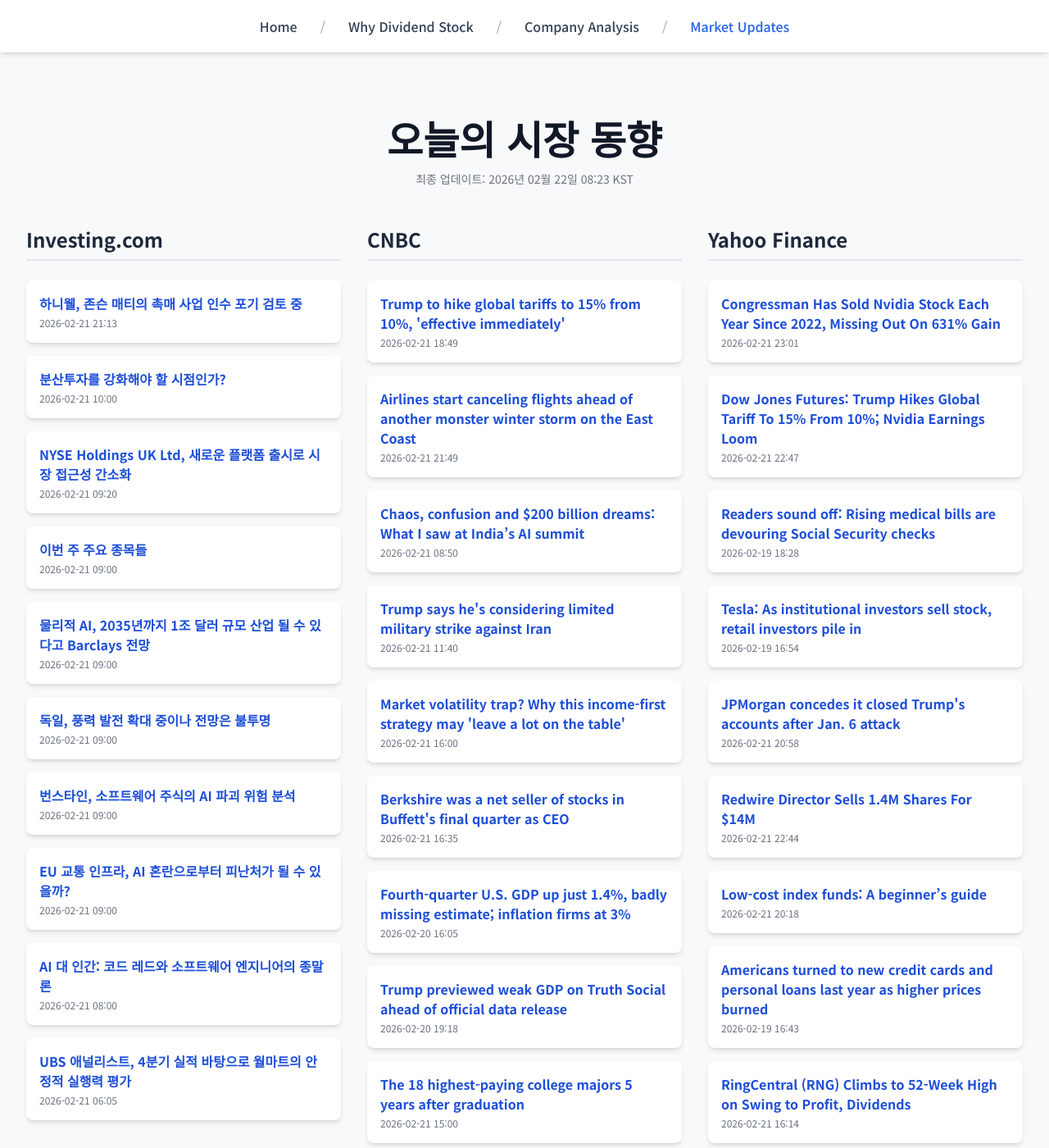
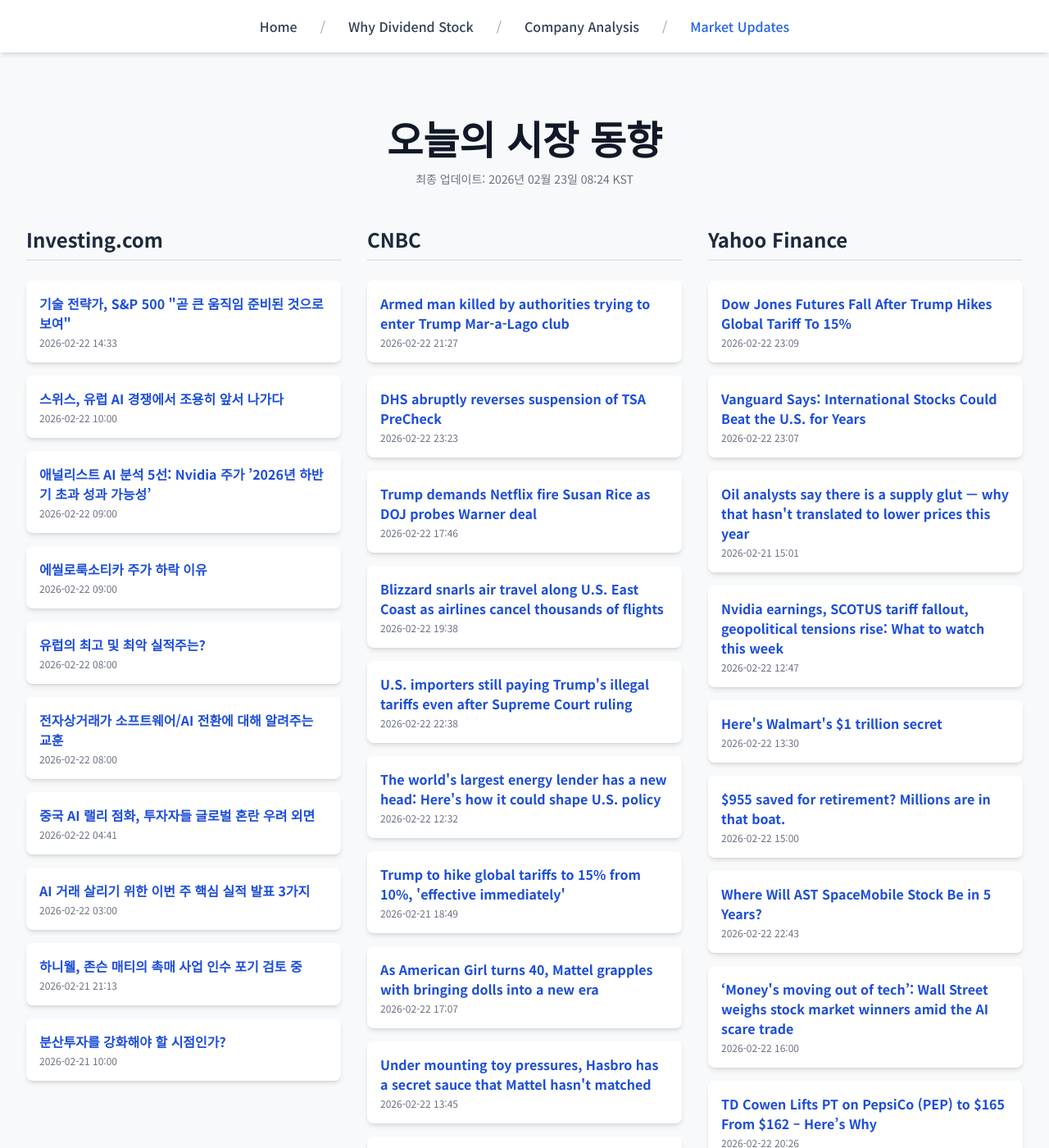
Before and after one commit to Kay-Hwang/my-company-analysis, a Jekyll site: the page built from market-updates.html, in a window 1280 px wide and 1400 px high. Shown: the whole window at 82% size. Built offline with Jekyll 4.4.1, drawn with Linux system fonts in a browser that asks for light colours; nearby versions of some CDN libraries; a script that is not in the unit is left out; some of the changed text lies outside the part shown.

Commit message:
Update daily data

```diff
--- a/_data/latest_data.json
+++ b/_data/latest_data.json
@@ -1,7 +1,55 @@
 {
-  "lastUpdated": "2026년 02월 22일 08:23 KST",
+  "lastUpdated": "2026년 02월 23일 08:24 KST",
   "news": {
     "investing": [
+      {
+        "title": "기술 전략가, S&P 500 \"곧 큰 움직임 준비된 것으로 보여\"",
+        "link": "https://kr.investing.com/news/stock-market-news/article-1834381",
+        "pubDate": "2026-02-22 14:33:11",
+        "summary": "기술 전략가, S&P 500 \"곧 큰 움직임 준비된 것으로 보여\""
+      },
+      {
+        "title": "스위스, 유럽 AI 경쟁에서 조용히 앞서 나가다",
+        "link": "https://kr.investing.com/news/stock-market-news/article-1834352",
+        "pubDate": "2026-02-22 10:00:02",
+        "summary": "스위스, 유럽 AI 경쟁에서 조용히 앞서 나가다"
+      },
+      {
+        "title": "애널리스트 AI 분석 5선: Nvidia 주가 ’2026년 하반기 초과 성과 가능성’",
+        "link": "https://kr.investing.com/news/stock-market-news/article-1834348",
+        "pubDate": "2026-02-22 09:00:03",
+        "summary": "애널리스트 AI 분석 5선: Nvidia 주가 ’2026년 하반기 초과 성과 가능성’"
+      },
+      {
+        "title": "에씰로룩소티카 주가 하락 이유",
+        "link": "https://kr.investing.com/news/stock-market-news/article-1834345",
+        "pubDate": "2026-02-22 09:00:03",
+        "summary": "에씰로룩소티카 주가 하락 이유"
+      },
+      {
+        "title": "유럽의 최고 및 최악 실적주는?",
+        "link": "https://kr.investing.com/news/stock-market-news/article-1834342",
+        "pubDate": "2026-02-22 08:00:04",
+        "summary": "유럽의 최고 및 최악 실적주는?"
+      },
+      {
+        "title": "전자상거래가 소프트웨어/AI 전환에 대해 알려주는 교훈",
+        "link": "https://kr.investing.com/news/stock-market-news/article-1834341",
+        "pubDate": "2026-02-22 08:00:03",
+        "summary": "전자상거래가 소프트웨어/AI 전환에 대해 알려주는 교훈"
+      },
+      {
+        "title": "중국 AI 랠리 점화, 투자자들 글로벌 혼란 우려 외면",
+        "link": "https://kr.investing.com/news/stock-market-news/article-1834338",
+        "pubDate": "2026-02-22 04:41:55",
+        "summary": "중국 AI 랠리 점화, 투자자들 글로벌 혼란 우려 외면"
+      },
+      {
+        "title": "AI 거래 살리기 위한 이번 주 핵심 실적 발표 3가지",
+        "link": "https://kr.investing.com/news/stock-market-news/article-1834334",
+        "pubDate": "2026-02-22 03:00:04",
+        "summary": "AI 거래 살리기 위한 이번 주 핵심 실적 발표 3가지"
+      },
       {
         "title": "하니웰, 존슨 매티의 촉매 사업 인수 포기 검토 중",
         "link": "https://kr.investing.com/news/stock-market-news/article-1834317",
@@ -13,57 +61,45 @@
         "link": "https://kr.investing.com/news/stock-market-news/article-1834269",
         "pubDate": "2026-02-21 10:00:04",
         "summary": "분산투자를 강화해야 할 시점인가?"
-      },
-      {
-        "title": "NYSE Holdings UK Ltd, 새로운 플랫폼 출시로 시장 접근성 간소화",
-        "link": "https://kr.investing.com/news/stock-market-news/article-1834268",
-        "pubDate": "2026-02-21 09:20:20",
-        "summary": "NYSE Holdings UK Ltd, 새로운 플랫폼 출시로 시장 접근성 간소화"
-      },
-      {
-        "title": "이번 주 주요 종목들",
-        "link": "https://kr.investing.com/news/stock-market-news/article-1834262",
-        "pubDate": "2026-02-21 09:00:05",
-        "summary": "이번 주 주요 종목들"
-      },
-      {
-        "title": "물리적 AI, 2035년까지 1조 달러 규모 산업 될 수 있다고 Barclays 전망",
-        "link": "https://kr.investing.com/news/stock-market-news/article-1834261",
-        "pubDate": "2026-02-21 09:00:05",
-        "summary": "물리적 AI, 2035년까지 1조 달러 규모 산업 될 수 있다고 Barclays 전망"
-      },
-      {
-        "title": "독일, 풍력 발전 확대 중이나 전망은 불투명",
-        "link": "https://kr.investing.com/news/stock-market-news/article-1834265",
-        "pubDate": "2026-02-21 09:00:04",
-        "summary": "독일, 풍력 발전 확대 중이나 전망은 불투명"
-      },
-      {
-        "title": "번스타인, 소프트웨어 주식의 AI 파괴 위험 분석",
-        "link": "https://kr.investing.com/news/stock-market-news/article-1834263",
-        "pubDate": "2026-02-21 09:00:03",
-        "summary": "번스타인, 소프트웨어 주식의 AI 파괴 위험 분석"
-      },
-      {
-        "title": "EU 교통 인프라, AI 혼란으로부터 피난처가 될 수 있을까?",
-        "link": "https://kr.investing.com/news/stock-market-news/article-1834264",
-        "pubDate": "2026-02-21 09:00:02",
-        "summary": "EU 교통 인프라, AI 혼란으로부터 피난처가 될 수 있을까?"
-      },
-      {
-        "title": "AI 대 인간: 코드 레드와 소프트웨어 엔지니어의 종말론",
-        "link": "https://kr.investing.com/news/stock-market-news/article-1834258",
-        "pubDate": "2026-02-21 08:00:02",
-        "summary": "AI 대 인간: 코드 레드와 소프트웨어 엔지니어의 종말론"
-      },
-      {
-        "title": "UBS 애널리스트, 4분기 실적 바탕으로 월마트의 안정적 실행력 평가",
-        "link": "https://kr.investing.com/news/stock-market-news/article-1834249",
-        "pubDate": "2026-02-21 06:05:43",
-        "summary": "UBS 애널리스트, 4분기 실적 바탕으로 월마트의 안정적 실행력 평가"
       }
     ],
     "cnbc": [
+      {
+        "title": "Armed man killed by authorities trying to enter Trump Mar-a-Lago club",
+        "link": "https://www.cnbc.com/2026/02/22/trump-secret-service-shooting-mar-a-lago.html",
+        "pubDate": "Sun, 22 Feb 2026 21:27:42 GMT",
+        "summary": "President Donald Trump, who narrowly avoided being assassinated in 2024, was not at Mar-a-Lago when the man was killed."
+      },
+      {
+        "title": "DHS abruptly reverses suspension of TSA PreCheck",
+        "link": "https://www.cnbc.com/2026/02/22/tsa-airlines-weather-shutdown-blizzard-dhs.html",
+        "pubDate": "Sun, 22 Feb 2026 23:23:18 GMT",
+        "summary": "The TSA said its PreCheck airport screening lanes are operational, hours after the DHS said the faster security checkpoint services would be paused."
+      },
+      {
+        "title": "Trump demands Netflix fire Susan Rice as DOJ probes Warner deal",
+        "link": "https://www.cnbc.com/2026/02/22/trump-demands-netflix-fire-susan-rice-as-doj-probes-warner-deal.html",
+        "pubDate": "Sun, 22 Feb 2026 17:46:31 GMT",
+        "summary": "Rice argued during a podcast last week that \"it is not going to end well\" for corporations, news organizations, and law firms that \"bent the knee\" to Trump."
+      },
+      {
+        "title": "Blizzard snarls air travel along U.S. East Coast as airlines cancel thousands of flights",
+        "link": "https://www.cnbc.com/2026/02/21/blizzard-prompts-airlines-waive-flight-change-fees.html",
+        "pubDate": "Sun, 22 Feb 2026 19:38:48 GMT",
+        "summary": "American, Delta, JetBlue, United and others waived change and cancellation fees ahead of another massive winter storm."
+      },
+      {
+        "title": "U.S. importers still paying Trump's illegal tariffs even after Supreme Court ruling",
+        "link": "https://www.cnbc.com/2026/02/22/trump-tariffs-ieepa-supreme-court.html",
+        "pubDate": "Sun, 22 Feb 2026 22:38:39 GMT",
+        "summary": "Billions in U.S. cargo are still being slapped with Trump's \"reciprocal\" tariffs even after being struck down by the Supreme Court ruling."
+      },
+      {
+        "title": "The world's largest energy lender has a new head: Here's how it could shape U.S. policy",
+        "link": "https://www.cnbc.com/2026/02/22/the-worlds-largest-energy-lender-has-a-new-head-heres-how-it-could-shape-us-policy.html",
+        "pubDate": "Sun, 22 Feb 2026 12:32:18 GMT",
+        "summary": "Gregory Beard heads the Office of Energy Dominance Financing, which has nearly $300 billion in lending authority. These are his energy priorities."
+      },
       {
         "title": "Trump to hike global tariffs to 15% from 10%, 'effective immediately'",
         "link": "https://www.cnbc.com/2026/02/21/trump-tariffs.html",
@@ -71,120 +107,84 @@
         "summary": "Trump also warned: \"During the next short number of months, the Trump Administration will determine and issue the new and legally permissible Tariffs.\""
       },
       {
-        "title": "Airlines start canceling flights ahead of another monster winter storm on the East Coast",
-        "link": "https://www.cnbc.com/2026/02/21/blizzard-prompts-airlines-waive-flight-change-fees.html",
-        "pubDate": "Sat, 21 Feb 2026 21:49:31 GMT",
-        "summary": "American, Delta, JetBlue, United and others waived change and cancellation fees ahead of another massive winter storm."
-      },
-      {
-        "title": "Chaos, confusion and $200 billion dreams: What I saw at India’s AI summit",
-        "link": "https://www.cnbc.com/2026/02/21/ai-summit-india-tech.html",
-        "pubDate": "Sat, 21 Feb 2026 08:50:57 GMT",
-        "summary": "India hosted one of the world's biggest AI events this week, but it was marred by impossible traffic and a lack of organization."
-      },
-      {
-        "title": "Trump says he's considering limited military strike against Iran",
-        "link": "https://www.cnbc.com/2026/02/20/trump-says-hes-considering-limited-military-strike-against-iran.html",
-        "pubDate": "Sat, 21 Feb 2026 11:40:01 GMT",
-        "summary": "The oil market's biggest fear is that a conflict between the U.S. and Iran could lead to a prolonged disruption of oil flows through the Strait of Hormuz."
-      },
-      {
-        "title": "Market volatility trap? Why this income-first strategy may 'leave a lot on the table'",
-        "link": "https://www.cnbc.com/2026/02/21/market-volatility-trap-this-investment-strategy-may-hurt-investors-.html",
-        "pubDate": "Sat, 21 Feb 2026 16:00:01 GMT",
-        "summary": "The market volatility may be leading retail investors astray."
-      },
-      {
-        "title": "Berkshire was a net seller of stocks in Buffett's final quarter as CEO",
-        "link": "https://www.cnbc.com/2026/02/21/berkshire-was-a-net-seller-of-stocks-in-buffetts-final-quarter-as-ceo.html",
-        "pubDate": "Sat, 21 Feb 2026 16:35:18 GMT",
-        "summary": "During Warren Buffett's last quarter as CEO, Berkshire Hathaway sold more equities than it bought, continuing to whittle away at its big Apple and Bank of America stakes and slashing its already modest Amazon.com holding."
-      },
-      {
-        "title": "Fourth-quarter U.S. GDP up just 1.4%, badly missing estimate; inflation firms at 3%",
-        "link": "https://www.cnbc.com/2026/02/20/pce-inflation-december-2025.html",
-        "pubDate": "Fri, 20 Feb 2026 16:05:02 GMT",
-        "summary": "The core PCE price index was expected to increase 3% from a year ago in December. GDP was projected to rise at a 2.5% pace in Q4."
-      },
-      {
-        "title": "Trump previewed weak GDP on Truth Social ahead of official data release",
-        "link": "https://www.cnbc.com/2026/02/20/trump-gdp-weak-powell-fed-interest-rates.html",
-        "pubDate": "Fri, 20 Feb 2026 19:18:41 GMT",
-        "summary": "Trump has revealed economic data before its official release on multiple occasions, raising questions about possible policy violations"
-      },
-      {
-        "title": "The 18 highest-paying college majors 5 years after graduation",
-        "link": "https://www.cnbc.com/2026/02/21/highest-paying-college-majors.html",
-        "pubDate": "Sat, 21 Feb 2026 15:00:01 GMT",
-        "summary": "Engineering majors typically earn more than $75,000 within five years of graduating from college, placing them among the highest-paid graduates."
+        "title": "As American Girl turns 40, Mattel grapples with bringing dolls into a new era",
+        "link": "https://www.cnbc.com/2026/02/22/american-girl-40th-anniversary-sales-mattel.html",
+        "pubDate": "Sun, 22 Feb 2026 17:07:08 GMT",
+        "summary": "American Girl marks its 40th anniversary after five quarters of sales growth, but revenue remains far below its peak as Mattel faces industry pressures."
       },
       {
         "title": "Under mounting toy pressures, Hasbro has a secret sauce that Mattel hasn't matched",
         "link": "https://www.cnbc.com/2026/02/21/hasbro-vs-mattel-toy-industry-pressures-make-digital-the-star.html",
-        "pubDate": "Sat, 21 Feb 2026 13:00:01 GMT",
+        "pubDate": "Sun, 22 Feb 2026 13:45:41 GMT",
         "summary": "Hasbro's secret weapon has been its Wizards of the Coast division, which includes Dungeons & Dragons, Magic: The Gathering and the company's digital games."
+      },
+      {
+        "title": "Five key takeaways from the Supreme Court's landmark decision against Trump's tariffs",
+        "link": "https://www.cnbc.com/2026/02/21/supreme-courts-trump-tariff-decision-five-takeaways.html",
+        "pubDate": "Sat, 21 Feb 2026 14:44:42 GMT",
+        "summary": "What's far less certain is the longer-reaching impacts as the economy and markets again adjust to a changing landscape."
       }
     ],
     "yahoo": [
       {
-        "title": "Congressman Has Sold Nvidia Stock Each Year Since 2022, Missing Out On 631% Gain",
-        "link": "https://finance.yahoo.com/news/congressman-sold-nvidia-stock-since-230116900.html",
-        "pubDate": "2026-02-21T23:01:16Z",
-        "summary": "Congressman Has Sold Nvidia Stock Each Year Since 2022, Missing Out On 631% Gain"
+        "title": "Dow Jones Futures Fall After Trump Hikes Global Tariff To 15%",
+        "link": "https://www.investors.com/market-trend/stock-market-today/dow-jones-futures-trump-tariff-ruling-iran-news-nvidia-earnings/?src=A00220&yptr=yahoo",
+        "pubDate": "2026-02-22T23:09:28Z",
+        "summary": "Dow Jones Futures Fall After Trump Hikes Global Tariff To 15%"
       },
       {
-        "title": "Dow Jones Futures: Trump Hikes Global Tariff To 15% From 10%; Nvidia Earnings Loom",
-        "link": "https://www.investors.com/market-trend/stock-market-today/dow-jones-futures-trump-tariff-ruling-iran-news-nvidia-earnings/?src=A00220&yptr=yahoo",
-        "pubDate": "2026-02-21T22:47:04Z",
-        "summary": "Dow Jones Futures: Trump Hikes Global Tariff To 15% From 10%; Nvidia Earnings Loom"
+        "title": "Vanguard Says: International Stocks Could Beat the U.S. for Years",
+        "link": "https://finance.yahoo.com/news/vanguard-says-international-stocks-could-230700429.html",
+        "pubDate": "2026-02-22T23:07:00Z",
+        "summary": "Vanguard Says: International Stocks Could Beat the U.S. for Years"
       },
       {
-        "title": "Readers sound off: Rising medical bills are devouring Social Security checks",
-        "link": "https://finance.yahoo.com/news/readers-sound-off-rising-medical-bills-are-devouring-social-security-checks-182856580.html",
-        "pubDate": "2026-02-19T18:28:56Z",
-        "summary": "Readers sound off: Rising medical bills are devouring Social Security checks"
+        "title": "Oil analysts say there is a supply glut — why that hasn't translated to lower prices this year",
+        "link": "https://finance.yahoo.com/news/oil-analysts-say-there-is-a-supply-glut--why-that-hasnt-translated-to-lower-prices-this-year-150108444.html",
+        "pubDate": "2026-02-21T15:01:08Z",
+        "summary": "Oil analysts say there is a supply glut — why that hasn't translated to lower prices this year"
       },
       {
-        "title": "Tesla: As institutional investors sell stock, retail investors pile in",
-        "link": "https://finance.yahoo.com/news/tesla-as-institutional-investors-sell-stock-retail-investors-pile-in-165419382.html",
-        "pubDate": "2026-02-19T16:54:19Z",
-        "summary": "Tesla: As institutional investors sell stock, retail investors pile in"
+        "title": "Nvidia earnings, SCOTUS tariff fallout, geopolitical tensions rise: What to watch this week",
+        "link": "https://finance.yahoo.com/news/nvidia-earnings-scotus-tariff-fallout-geopolitical-tensions-rise-what-to-watch-this-week-124717965.html",
+        "pubDate": "2026-02-22T12:47:17Z",
+        "summary": "Nvidia earnings, SCOTUS tariff fallout, geopolitical tensions rise: What to watch this week"
       },
       {
-        "title": "JPMorgan concedes it closed Trump's accounts after Jan. 6 attack",
-        "link": "https://finance.yahoo.com/news/jpmorgan-concedes-closed-trumps-accounts-205827389.html",
-        "pubDate": "2026-02-21T20:58:27Z",
-        "summary": "JPMorgan concedes it closed Trump's accounts after Jan. 6 attack"
+        "title": "Here's Walmart's $1 trillion secret",
+        "link": "https://finance.yahoo.com/news/heres-walmarts-1-trillion-secret-133058210.html",
+        "pubDate": "2026-02-22T13:30:58Z",
+        "summary": "Here's Walmart's $1 trillion secret"
       },
       {
-        "title": "Redwire Director Sells 1.4M Shares For $14M",
-        "link": "https://finance.yahoo.com/news/redwire-director-sells-1-4m-224454517.html",
-        "pubDate": "2026-02-21T22:44:54Z",
-        "summary": "Redwire Director Sells 1.4M Shares For $14M"
+        "title": "$955 saved for retirement? Millions are in that boat.",
+        "link": "https://finance.yahoo.com/news/955-saved-for-retirement-millions-are-in-that-boat-150003868.html",
+        "pubDate": "2026-02-22T15:00:03Z",
+        "summary": "$955 saved for retirement? Millions are in that boat."
       },
       {
-        "title": "Low-cost index funds: A beginner’s guide",
-        "link": "https://finance.yahoo.com/news/low-cost-index-funds-beginner-180616867.html",
-        "pubDate": "2026-02-21T20:18:30Z",
-        "summary": "Low-cost index funds: A beginner’s guide"
+        "title": "Where Will AST SpaceMobile Stock Be in 5 Years?",
+        "link": "https://finance.yahoo.com/news/where-ast-spacemobile-stock-5-224300912.html",
+        "pubDate": "2026-02-22T22:43:00Z",
+        "summary": "Where Will AST SpaceMobile Stock Be in 5 Years?"
       },
       {
-        "title": "Americans turned to new credit cards and personal loans last year as higher prices burned",
-        "link": "https://finance.yahoo.com/news/americans-turned-to-new-credit-cards-and-personal-loans-last-year-as-higher-prices-burned-164357533.html",
-        "pubDate": "2026-02-19T16:43:57Z",
-        "summary": "Americans turned to new credit cards and personal loans last year as higher prices burned"
+        "title": "‘Money's moving out of tech’: Wall Street weighs stock market winners amid the AI scare trade",
+        "link": "https://finance.yahoo.com/news/moneys-moving-out-of-tech-wall-street-weighs-stock-market-winners-amid-the-ai-scare-trade-160024597.html",
+        "pubDate": "2026-02-22T16:00:24Z",
+        "summary": "‘Money's moving out of tech’: Wall Street weighs stock market winners amid the AI scare trade"
       },
       {
-        "title": "RingCentral (RNG) Climbs to 52-Week High on Swing to Profit, Dividends",
-        "link": "https://finance.yahoo.com/news/ringcentral-rng-climbs-52-week-161445953.html",
-        "pubDate": "2026-02-21T16:14:45Z",
-        "summary": "RingCentral (RNG) Climbs to 52-Week High on Swing to Profit, Dividends"
+        "title": "TD Cowen Lifts PT on PepsiCo (PEP) to $165 From $162 – Here’s Why",
+        "link": "https://finance.yahoo.com/news/td-cowen-lifts-pt-pepsico-202613293.html",
+        "pubDate": "2026-02-22T20:26:13Z",
+        "summary": "TD Cowen Lifts PT on PepsiCo (PEP) to $165 From $162 – Here’s Why"
       },
       {
-        "title": "Fortuna Mining (FSM) Climbs 12.6% on Higher Gold Resource",
-        "link": "https://finance.yahoo.com/news/fortuna-mining-fsm-climbs-12-161436998.html",
-        "pubDate": "2026-02-21T16:14:36Z",
-        "summary": "Fortuna Mining (FSM) Climbs 12.6% on Higher Gold Resource"
+        "title": "Why The Coca-Cola Company (KO) Is One of the Best Sugar Stocks to Buy According to Hedge Funds",
+        "link": "https://finance.yahoo.com/news/why-coca-cola-company-ko-202555922.html",
+        "pubDate": "2026-02-22T20:25:55Z",
+        "summary": "Why The Coca-Cola Company (KO) Is One of the Best Sugar Stocks to Buy According to Hedge Funds"
       }
     ]
   }
```
